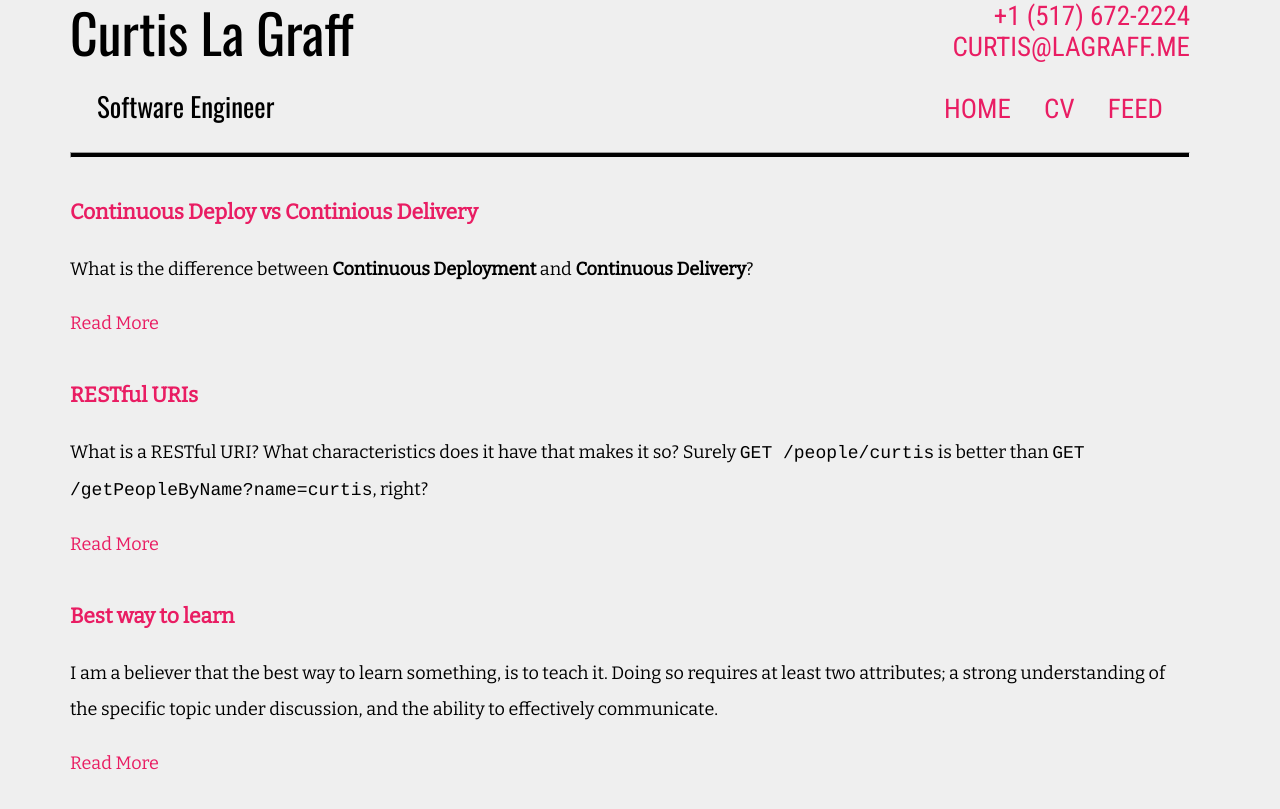
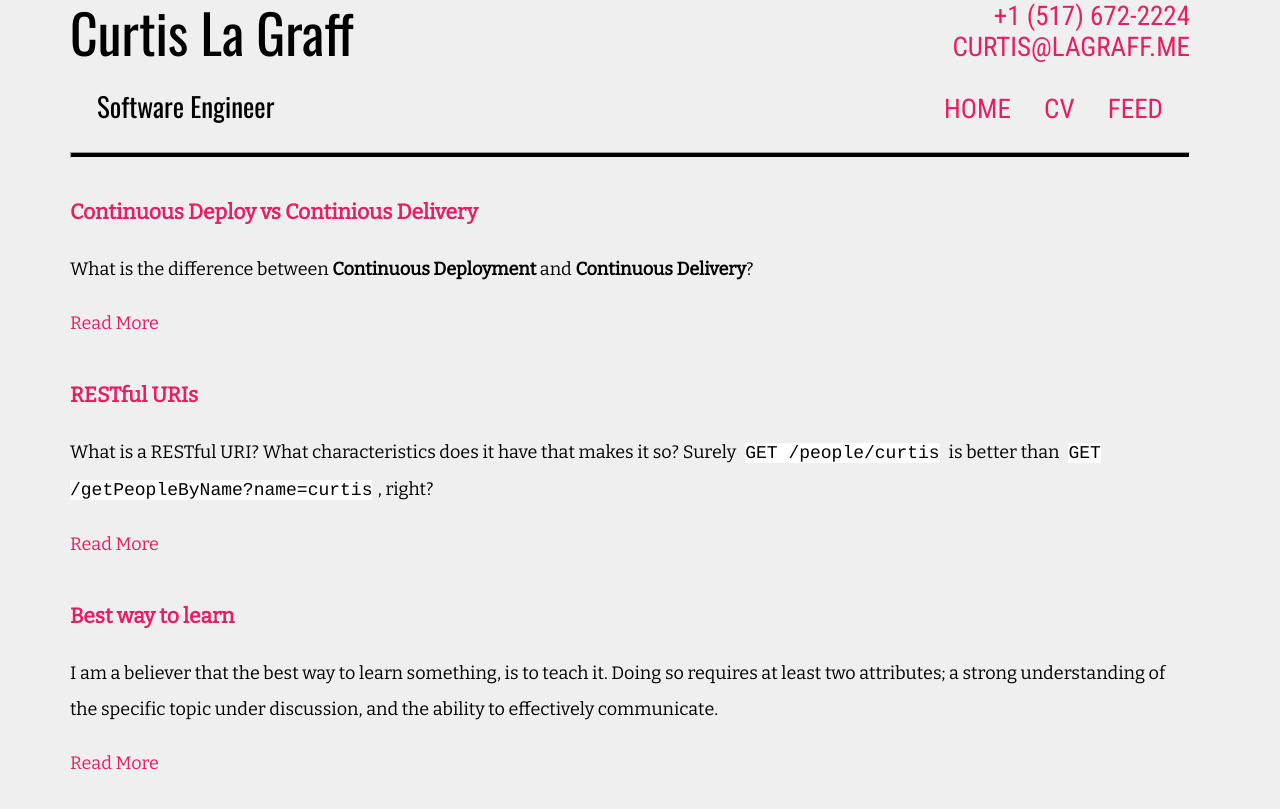
Before and after one commit to clagraff/clagraff.github.io, a Jekyll site: the page built from index.html, in a window 1280 px wide. Shown: the top 809 px of the page. Built offline with Jekyll 4.4.1, drawn with Linux system fonts in a browser that asks for light colours.

Commit message:
Add background and margin to paragraph code

```diff
--- a/_sass/_highlights.scss
+++ b/_sass/_highlights.scss
@@ -8,6 +8,11 @@ pre.highlight {
   box-shadow: 3px 3px rgba(0,0,0,0.1);
   margin: 20px 0 20px 0;
   overflow: auto;
+}
+
+p > code {
+  background-color: #ffffff;
+  margin: 0 0.3rem;
 }
 
 code {
```
